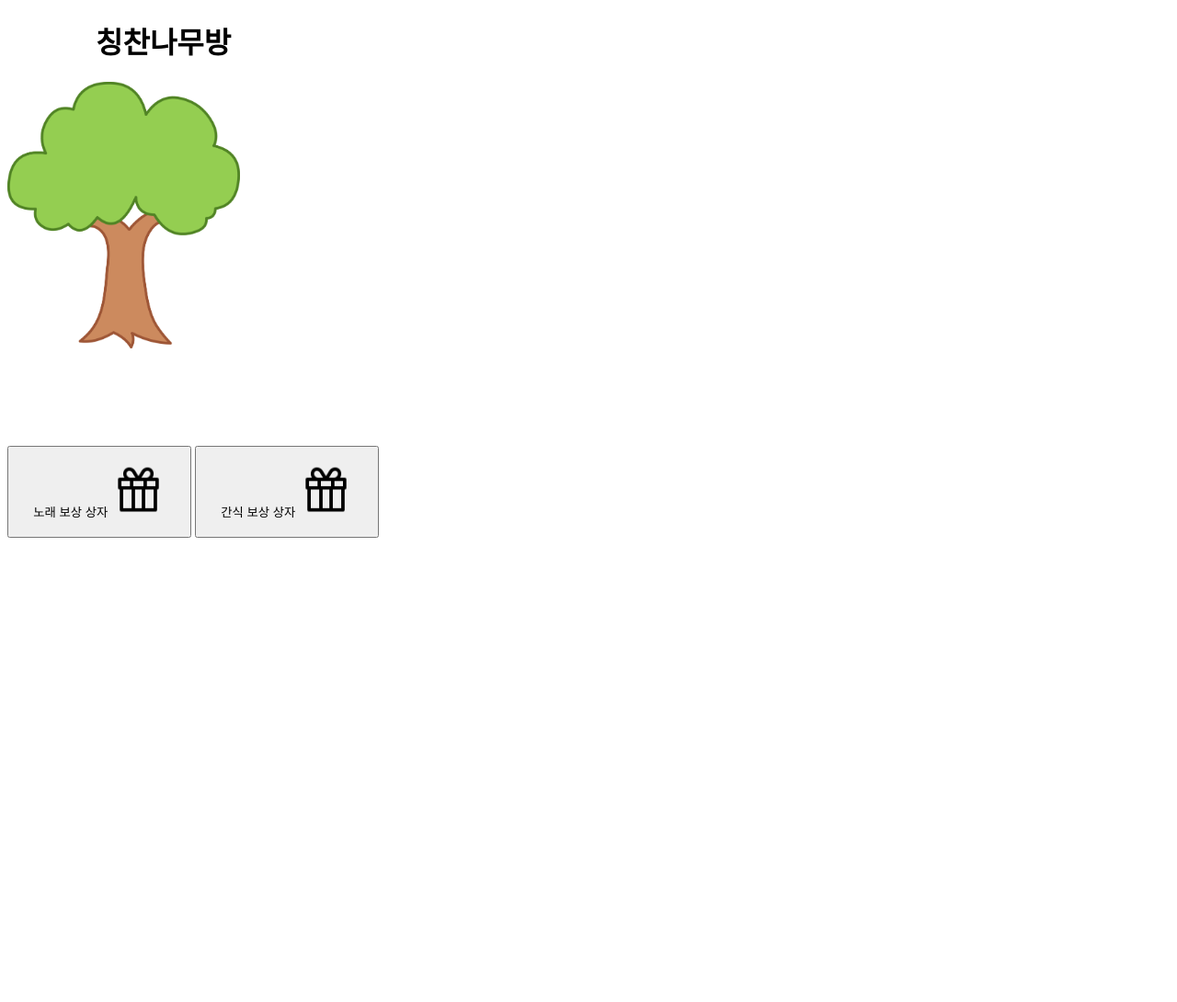
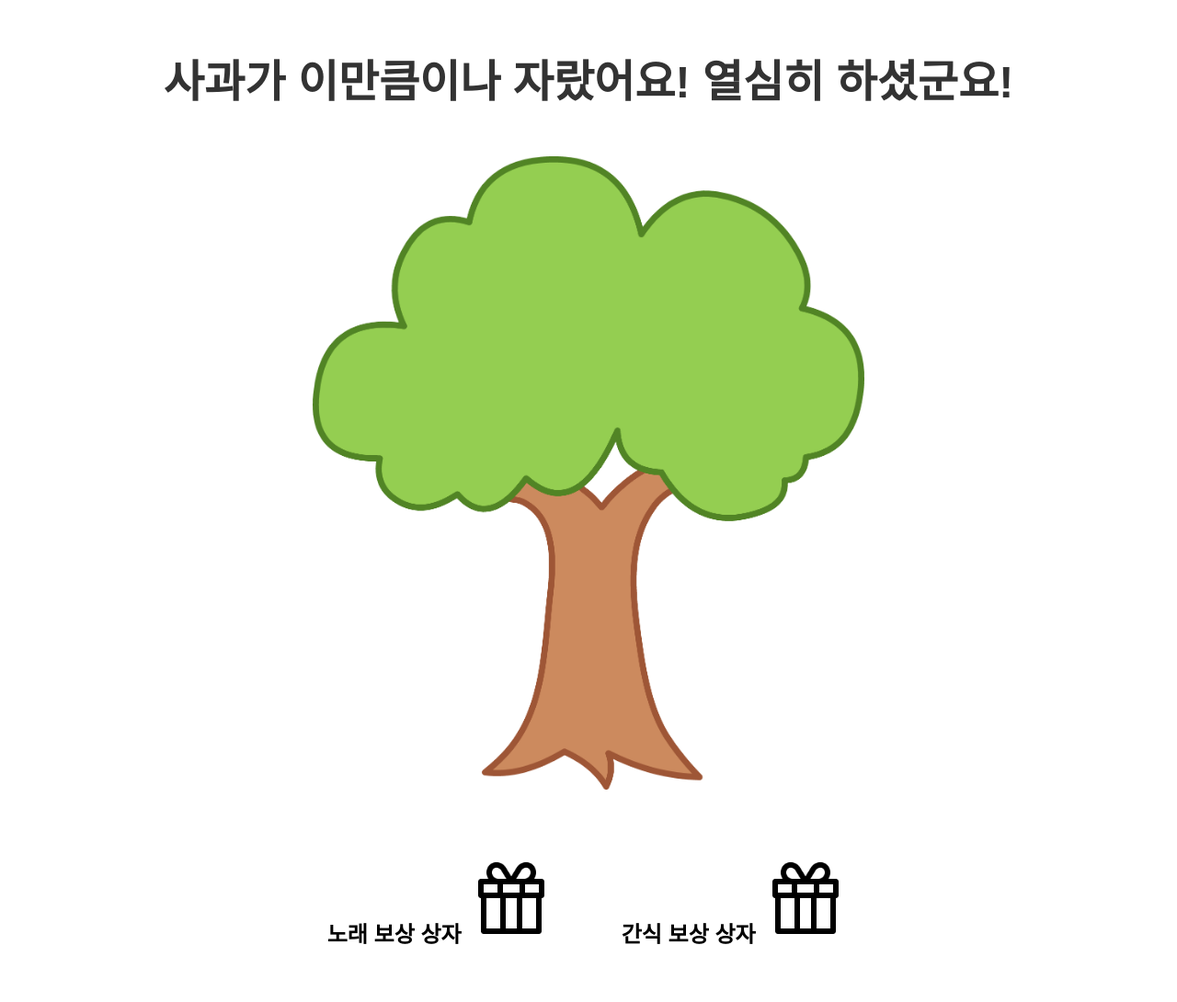
Before and after one commit to dudskchl/team_D_project, a PHP site: page /tree.html in a window 1280 px wide. Shown: the whole page at 92% size. Before the commit the page ends 585 px from the top, so only its background shows below. Run offline with PHP 8.4, Linux system fonts and the light colour scheme; data that the repository does not hold is empty; some web fonts are replaced.

Commit message:
칭찬나무방 디자인 적용

```diff
--- a/front-end/login.php
+++ b/front-end/login.php
@@ -16,7 +16,7 @@ if ($_SERVER["REQUEST_METHOD"] == "POST")
     // Connect to the database
     $servername = "127.0.0.1";
     $username = "root";
-    $password = "changethis";
+    $password = "1234";
     $dbname = "capstonedesign";
 
     // Create connection
--- a/front-end/object.css
+++ b/front-end/object.css
@@ -153,11 +153,11 @@ button:hover {
 
 
 #object-image {
-  width: 700px;
+  width: 500px;
   height: auto;
 }
 
 #object-content img {
-  width: 700px;
+  width: 500px;
   height: auto;
 }
--- a/front-end/setting.php
+++ b/front-end/setting.php
@@ -8,7 +8,7 @@ if ($_SERVER["REQUEST_METHOD"] === "POST") {
         // Establish a database connection
         $servername = "127.0.0.1";
         $username = "root";
-        $password = "changethis";
+        $password = "1234";
         $dbname = "capstonedesign";
         $conn = new mysqli($servername, $username, $password, $dbname);
 
--- a/front-end/signup.php
+++ b/front-end/signup.php
@@ -51,7 +51,7 @@ if ($_SERVER["REQUEST_METHOD"] == "POST")
         // All checks pass, store the user information in the database
         $servername = "127.0.0.1";
         $username = "root";
-        $password = "changethis";
+        $password = "1234";
         $dbname = "capstonedesign";
 
         // Create connection
--- a/front-end/tree.css
+++ b/front-end/tree.css
@@ -1,3 +1,33 @@
+*{
+    padding: 0;
+    margin: 0;
+    border: none;
+}
+
+body{
+    margin-top: 50px;
+    font-size: 14px;
+    font-family: 'NanumSquareNeo-Variable', sans-serif;
+    display: flex;
+    flex-direction: column;
+    align-items: center;
+    justify-content: center;
+}
+
+@font-face {
+    font-family: 'NanumSquareNeo-Variable';
+    src: url('https://cdn.jsdelivr.net/gh/projectnoonnu/noonfonts_11-01@1.0/NanumSquareNeo-Variable.woff2') format('woff2');
+    font-weight: normal;
+    font-style: normal;
+}
+
+h1 {
+    text-align: center;
+    margin-bottom: 50px;
+    font-size: 48px;
+    color: #333;
+}
+
 .apple-container {
   position: absolute;
   top: 0;
@@ -5,7 +35,9 @@
   display: flex;
   flex-direction: row;
   flex-wrap: wrap;
-  width: 100%;
+  width: 70%;
+  padding: 100px;
+  padding-top: 100px;
 }
 
 .apple {
@@ -14,3 +46,62 @@
   height: 50px;
   margin: 5px;
 }
+
+.tree-wrapper {
+  position: relative;
+  width: 600px;
+  height: 700px;
+}
+
+.tree {
+  position: absolute;
+  top: 0;
+  left: 0;
+  width: 100%;
+  height: auto;
+  z-index: -1;
+}
+
+.reward-buttons {
+  display: flex;
+  justify-content: center;
+  width: 100%;
+}
+
+.display-youtube-reward-button,
+.display-snack-reward-button {
+  width: 300px;
+  height: 200px;
+  margin: 10px;
+  color: #000;
+  font-family: 'NanumSquareNeo-Variable', sans-serif;
+  font-size: 24px;
+  font-weight: bold;
+  background-color: #fff;
+  border: 0px solid black;
+  border-radius: 15px;
+  transition: transform 0.3s;
+}
+
+.display-youtube-reward-button:hover,
+.display-snack-reward-button:hover {
+  transform: translateY(-10px);
+}
+
+.button-text {
+  text-align: center;
+  margin-top: auto;
+  margin-bottom: auto;
+  font-size: 20px;
+}
+
+.button-image {
+  width: 32%;
+  height: auto;
+}
+
+.tree-container {
+  display: flex;
+  flex-direction: column;
+  align-items: center;
+}
--- a/front-end/tree.html
+++ b/front-end/tree.html
@@ -5,48 +5,15 @@
     <meta name="viewport" content="width=device-width, initial-scale=1.0">
     <title>칭찬나무방</title>
     <link rel="stylesheet" href="tree.css">
-    <style>
-
-      .tree-wrapper {
-        position: relative;
-        width: 20%; /* Set the width to 33.33% of the container */
-        height: auto;
-      }
-      .tree {
-        position: absolute;
-        top: 0;
-        left: 0;
-        width: 100%;
-        height: auto;
-        z-index: -1;
-      }
-      .display-youtube-reward-button,
-      .display-snack-reward-button {
-        width: 200px; /* Adjust the width as needed */
-        height: 100px; /* Adjust the height as needed */
-        margin-bottom: 10px; /* Add some spacing between the buttons */
-      }
-      .button-text {
-        text-align: center;
-        margin-top: auto;
-        margin-bottom: auto;
-        font-size: 20px;
-      }
-      .button-image {
-        width: 32%;
-        height: auto;
-      }
-
-    </style>
   </head>
   <body>
-    <h1>&nbsp;&nbsp;&nbsp;&nbsp;&nbsp;&nbsp;&nbsp;&nbsp;&nbsp;&nbsp;&nbsp;&nbsp;칭찬나무방</h1>
+    <h1>사과가 이만큼이나 자랐어요! 열심히 하셨군요!</h1>
     <div class="tree-container">
       <div class="tree-wrapper">
         <div class="apple-container" id="apple-container"></div>
         <img class="tree" src="tree.png" />
       </div>
-      <br><br><br><br><br><br><br><br><br><br><br><br><br><br><br><br><br><br><br><br><br><br>
+      <div class="reward-buttons">
         <button class="display-youtube-reward-button" onclick="window.location.href = 'youtube-reward.html'">
           노래 보상 상자
           <img src="선물박스.png" class="button-image" alt="Emotion">
@@ -57,6 +24,7 @@
           <img src="선물박스.png" class="button-image" alt="Emotion">
         </button>
       </div>
+    </div>
     <script src="tree.js"></script>
     <script src="https://www.youtube.com/iframe_api"></script>
   </body>
--- a/front-end/tree.php
+++ b/front-end/tree.php
@@ -1,7 +1,7 @@
 <?php
 $servername = "127.0.0.1";
 $username = "root";
-$password = "changethis";
+$password = "1234";
 $dbname = "capstonedesign";
 
 // Create connection
--- a/front-end/word.css
+++ b/front-end/word.css
@@ -153,11 +153,11 @@ button:hover {
 
 
 #word-image {
-  width: 700px;
+  width: 500px;
   height: auto;
 }
 
 #word-content img {
-  width: 700px;
+  width: 500px;
   height: auto;
 }
--- a/front-end/youtube-reward-check.php
+++ b/front-end/youtube-reward-check.php
@@ -1,7 +1,7 @@
 <?php
 $servername = "127.0.0.1";
 $username = "root";
-$password = "changethis";
+$password = "1234";
 $dbname = "capstonedesign";
 
 // Create connection
--- a/front-end/youtube-reward-deduct.php
+++ b/front-end/youtube-reward-deduct.php
@@ -6,7 +6,7 @@ $numofstickers = $_GET['numofstickers'];
 // Connect to your MySQL database (replace with your actual database credentials)
 $servername = "127.0.0.1";
 $username = "root";
-$password = "changethis";
+$password = "1234";
 $dbname = "capstonedesign";
 
 $conn = new mysqli($servername, $username, $password, $dbname);
```
Also changed, not shown: front-end/snack-reward.css (+54 -0 lines), front-end/snack-reward.html (+3 -11 lines), front-end/youtube-reward.css (+69 -0 lines), front-end/youtube-reward.html (+8 -45 lines), 1 other file. Lines whose indentation alone changed are shown as unchanged.
